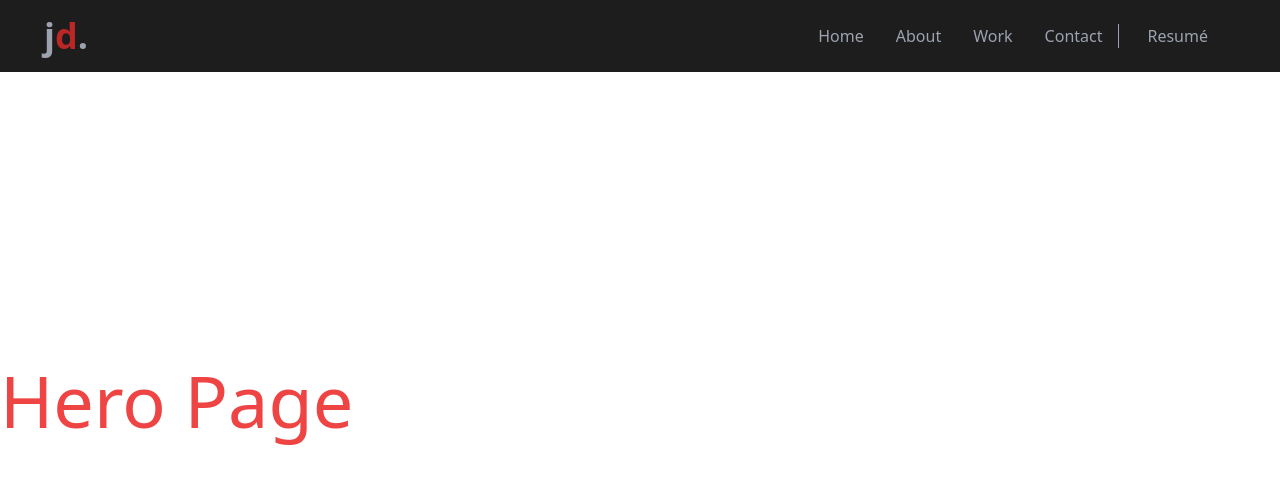
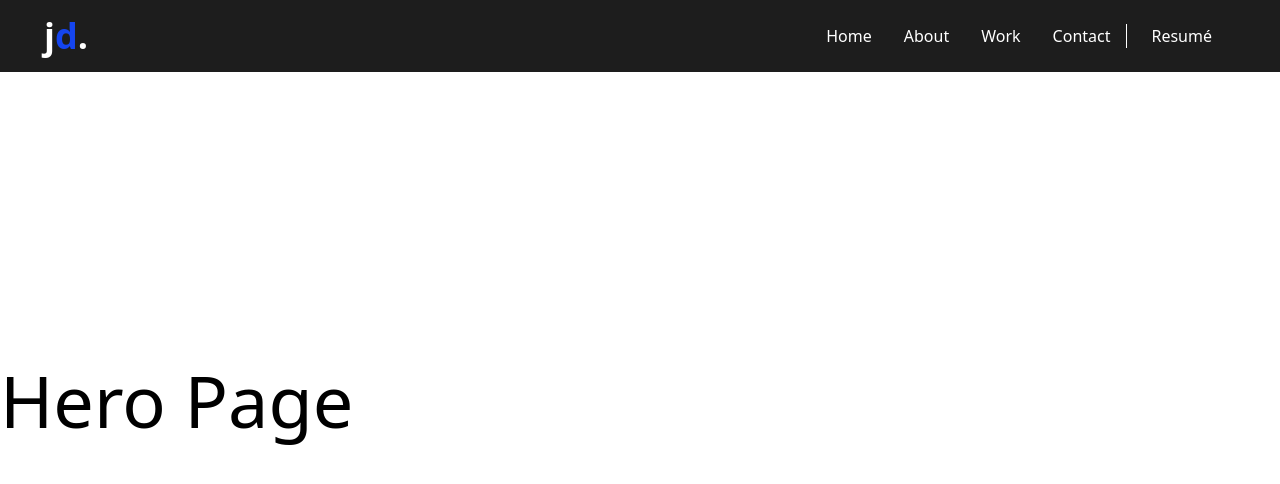
Before and after one commit to JayDampitan/new-portfolio, a Next.js app in the folder my-app/: page / in a window 1280 px wide. Shown: the top 484 px of the page. Built offline with nearby package versions, Linux system fonts and the light colour scheme.

Commit message:
fix navbar color variable and basic theme

```diff
--- a/my-app/components/Navbar.tsx
+++ b/my-app/components/Navbar.tsx
@@ -3,7 +3,7 @@
 import { useState } from "react";
 import { NAV__LINKS } from "../assets/data";
 import { AiOutlineMenu, AiOutlineClose } from "react-icons/ai";
-import { BsFillSunFill } from "react-icons/bs"
+import { BsFillSunFill } from "react-icons/bs";
 
 type Props = {};
 
@@ -18,22 +18,27 @@
     <nav className="fixed left-0 bg-[#1D1D1D]  top-0 w-full z-10 ease-in duration-500">
       <div className="max-w-[1240px] text-gray-400 m-auto flex justify-between items-center px-6 py-2">
         <Link href="/">
-          <h1 className="text-4xl font-bold">
-            j<span className="text-[#BB2626]">d</span>.
+          <h1 className="text-4xl font-bold text-white">
+            j<span className="text-darkBlue">d</span>.
           </h1>
         </Link>
         <ul className="hidden sm:flex items-center justify-center">
           {NAV__LINKS.map((item) => (
             <li onClick={handleNav} className="p-4">
-              <Link href={item.path}>{item.display}</Link>
+              <Link className="text-white" href={item.path}>{item.display}</Link>
             </li>
           ))}
-          <Link href="/" className=" border-l-[1px] border-gray-400 px-4 hover:text-[#BB2626]">
-            <div className=" text-1xl hover:white px-3 hover:text-[#BB2626] duration-300">Resumé</div>
+          <Link
+            href="/"
+            className=" border-l-[1px] border-white px-4 hover:text-[#BB2626]"
+          >
+            <div className="text-white text-1xl hover:white px-2 hover:text-[#BB2626] duration-300">
+              Resumé
+            </div>
           </Link>
         </ul>
 
-        <div onClick={handleNav} className="block sm:hidden z-10">
+        <div onClick={handleNav} className="block sm:hidden z-10 text-white">
           {navbarOpen ? <AiOutlineClose /> : <AiOutlineMenu />}
         </div>
         {/* mobile menu */}
@@ -44,7 +49,7 @@
         >
           <ul>
             {NAV__LINKS.map((item) => (
-              <li key={item.path} className="p-4 text-2xl hover:text-white">
+              <li key={item.path} className="p-4 text-2xl hover:text-white text-white">
                 <Link
                   onClick={() => setNavbarOpen(!navbarOpen)}
                   href={item.path}
@@ -53,9 +58,8 @@
                 </Link>
               </li>
             ))}
-            <button className="py-1 text-2xl border-2 border-gray-400 rounded px-3 hover:white ">
-              Resumé
-            </button>
+            <div className="h-[6px] bg-white w-[6px] items-center justify-center mx-auto rounded-full"></div>
+            <button className="py-1 text-2xl px-2 hover:white text-white">Resumé</button>
           </ul>
         </div>
       </div>
--- a/my-app/tailwind.config.js
+++ b/my-app/tailwind.config.js
@@ -6,6 +6,10 @@
   ],
   theme: {
     extend: {},
+    colors: {
+      darkBlue: "#1545EF",
+      white: "#FFFFFF",
+    },
   },
   plugins: [],
 };
```
